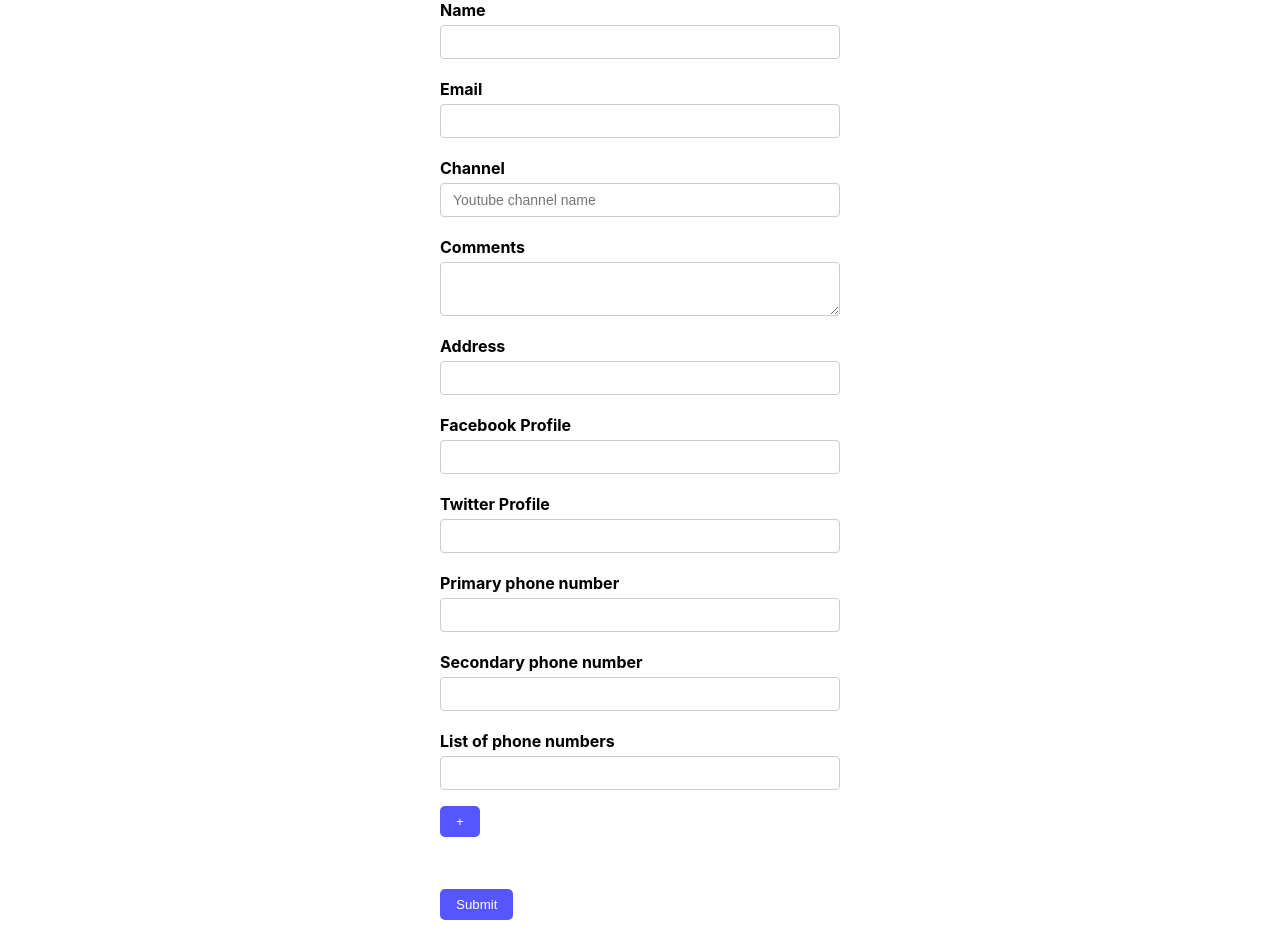
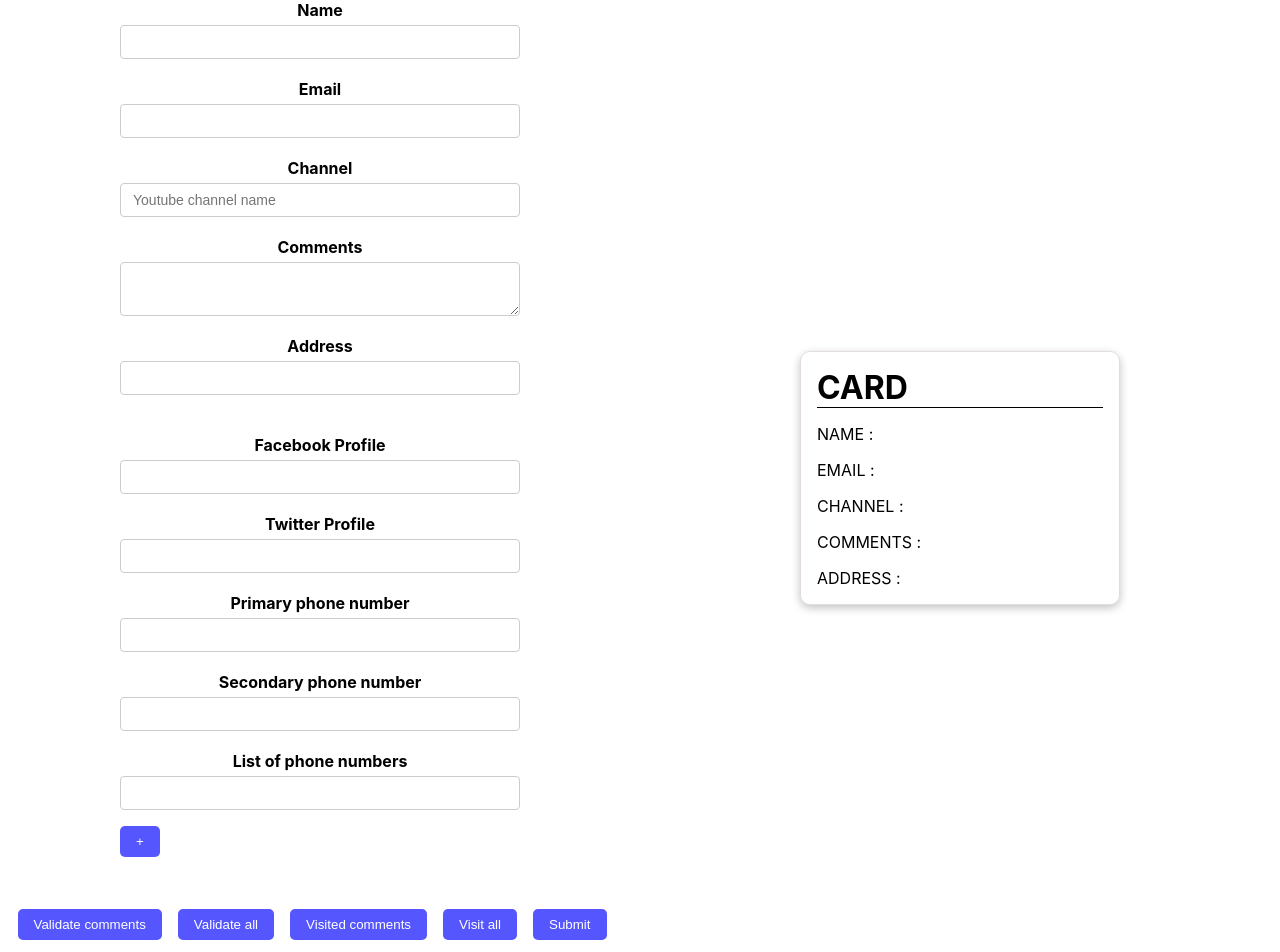
Before and after one commit to hrushikesh-02/FormPractice, a React (Create React App) app: page / in a window 1280 px wide. Shown: the top 952 px of the page. Built offline with nearby package versions, Linux system fonts and the light colour scheme.

Commit message:
added display card

```diff
--- a/src/App.css
+++ b/src/App.css
@@ -5,8 +5,7 @@
 }
 
 .App {
-  display: flex;
-  justify-content: center;
+  width: 100%;
 }
 
 label {
@@ -41,6 +40,9 @@ select {
 
 .form-control {
   margin-bottom: 20px;
+  display: flex;
+  flex-direction: column;
+  align-items: center;
 }
 
 .error {
@@ -58,3 +60,41 @@ button {
   color: white;
   margin-right: 1rem;
 }
+
+.parent {
+  width: 100%;
+  display: flex;
+}
+
+.lhs {
+  width: 100%;
+  display: flex;
+  justify-content: center;
+}
+
+.rhs {
+  width: 100%;
+  display: flex;
+  justify-content: center;
+  align-items: center;
+}
+
+.card {
+  min-width: 50%;
+  display: flex;
+  flex-direction: column;
+  border: 1px solid rgba(200, 185, 185, 0.5);
+  padding: 1rem;
+  border-radius: 10px;
+  box-shadow: rgba(0, 0, 0, 0.24) 0px 3px 8px;
+  gap: 1rem;
+}
+
+.card > h1 {
+  border-bottom: 1px solid;
+}
+
+.cardProp {
+  display: flex;
+  gap: 1rem;
+}
--- a/src/components/YoutubeForm.jsx
+++ b/src/components/YoutubeForm.jsx
@@ -1,4 +1,4 @@
-import React from "react";
+import React, { useState } from "react";
 import {
   Formik,
   Form,
@@ -43,14 +43,44 @@ const validateComments = (value) => {
 };
 
 const YoutubeForm = () => {
+  const [formData, setFormData] = useState({
+    name: "",
+    email: "",
+    channel: "",
+    comments: "",
+    address: "",
+    social: {
+      facebook: "",
+      twitter: "",
+    },
+    phoneNumbers: ["", ""],
+    phNumbers: [""],
+  });
+
   return (
+    <div className="parent">
+      <div className="lhs">
         <Formik
           initialValues={initialValues}
           validationSchema={validationSchema}
           onSubmit={onSubmit}
+          //   validateOnMount
           //   validateOnChange={false}
           //   validateOnBlur={false}
         >
+          {(formik) => {
+            console.log(
+              "ERROR",
+              formik.errors,
+              "ISVALID",
+              formik.touched,
+              "isvalid",
+              formik.isValid,
+              "dirty",
+              formik.dirty
+            );
+            setFormData(formik.values);
+            return (
               <Form>
                 <div className="form-control">
                   <label htmlFor="name">Name</label>
@@ -92,12 +122,14 @@ const YoutubeForm = () => {
                   <label htmlFor="address">Address</label>
                   <FastField type="text" id="address" name="address">
                     {(props) => {
-              const { field, form, meta } = props;
+                      const { field, meta } = props;
                       //   console.log("Field Render");
                       return (
                         <div className="form-control">
                           <input type="text" id="address" {...field} />
-                  {meta.touched && meta.error && <div>{meta.error}</div>}
+                          {meta.touched && meta.error && (
+                            <div>{meta.error}</div>
+                          )}
                         </div>
                       );
                     }}
@@ -153,9 +185,82 @@ const YoutubeForm = () => {
                   </FieldArray>
                 </div>
 
-        <button type="submit">Submit</button>
+                <button
+                  type="button"
+                  onClick={() => {
+                    formik.validateField("comments");
+                  }}
+                >
+                  Validate comments
+                </button>
+
+                <button
+                  type="button"
+                  onClick={() => {
+                    formik.validateForm();
+                  }}
+                >
+                  Validate all
+                </button>
+
+                <button
+                  type="button"
+                  onClick={() => {
+                    formik.setFieldTouched("comments");
+                  }}
+                >
+                  Visited comments
+                </button>
+                <button
+                  type="button"
+                  onClick={() => {
+                    formik.setTouched({
+                      name: true,
+                      email: true,
+                      channel: true,
+                      comments: true,
+                    });
+                  }}
+                >
+                  Visit all
+                </button>
+                <button
+                  type="submit"
+                  disabled={!(formik.dirty && formik.isValid)}
+                >
+                  Submit
+                </button>
               </Form>
+            );
+          }}
         </Formik>
+      </div>
+      <div className="rhs">
+        <div className="card">
+          <h1>CARD</h1>
+          <div className="cardProp">
+            <div className="cardLabel">NAME :</div>
+            <div className="cardValue">{formData.name}</div>
+          </div>
+          <div className="cardProp">
+            <div className="cardLabel">EMAIL :</div>
+            <div className="cardValue">{formData.email}</div>
+          </div>
+          <div className="cardProp">
+            <div className="cardLabel">CHANNEL :</div>
+            <div className="cardValue">{formData.channel}</div>
+          </div>
+          <div className="cardProp">
+            <div className="cardLabel">COMMENTS :</div>
+            <div className="cardValue">{formData.comments}</div>
+          </div>
+          <div className="cardProp">
+            <div className="cardLabel">ADDRESS :</div>
+            <div className="cardValue">{formData.address}</div>
+          </div>
+        </div>
+      </div>
+    </div>
   );
 };
 
```
Lines whose indentation alone changed are shown as unchanged.
